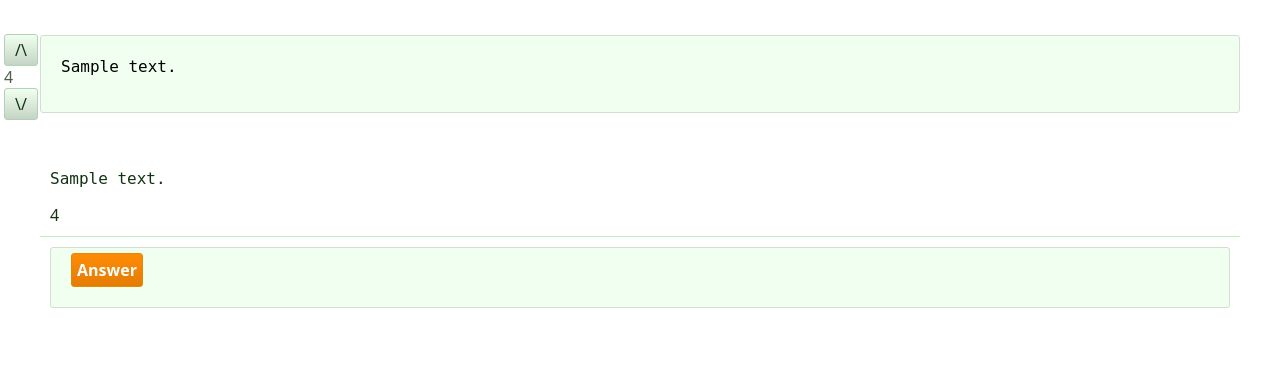
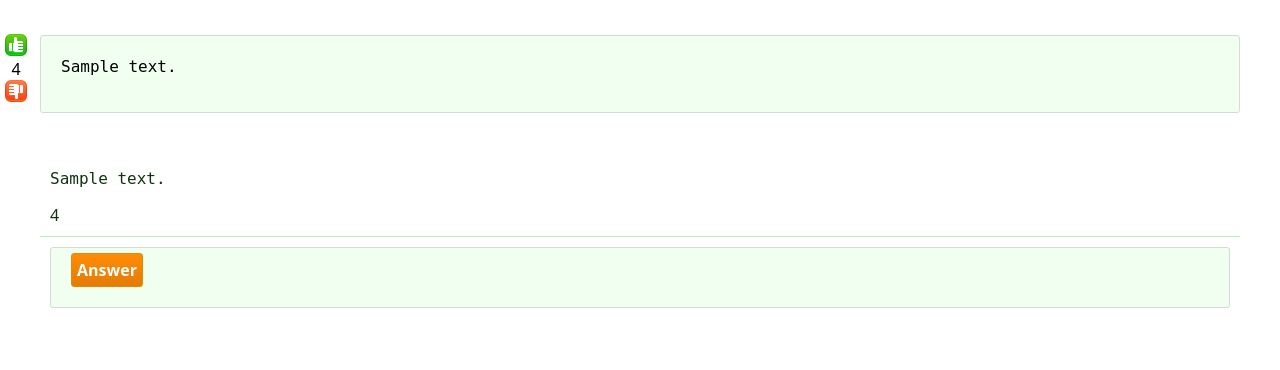
Before and after one commit to arpia/mlsdev_test, a Django app: template templates/question.html in a window 1280 px wide. Shown: the part 50-420 px from the top of the page. Run offline with Django 3.2, Linux system fonts and the light colour scheme; the template is opened without the code that fills it: values that come from a table or form of the project are taken from there, others are empty; tables that the repository leaves empty hold one stand-in row (values such as "Sample post"); parts of the project's set-up code (start-up, migrations or seed data) failed here and were passed over; some libraries are stand-ins or nearby versions.

```diff
--- a/media/style.css
+++ b/media/style.css
@@ -8,6 +8,7 @@ html,body {
 
 form {
      display: inline;
+     position: relative;
 }
 
 a {
@@ -257,6 +258,7 @@ div.subtext {
 }
 
 div.change {
+    text-align: center;
 	left: 0px;
 	position: fixed;
 	margin: 2px;
--- a/templates/question.html
+++ b/templates/question.html
@@ -12,10 +12,20 @@
 {% endblock %}
 
 {% block body %}
-<div class='change rating'>
-	<a class='button'>/\</a><br/>
-	{{question.rating}}<br/>
-	<a class='button'>\/</a><br/>
+<div class='change'>
+	<form id='vote_up' action='.' method='POST'>
+        <input type='hidden' name='vote' value='up'/>
+        <a title='{% trans "Vote up" %}' onclick="document.getElementById('vote_up').submit()">
+            <img src='/media/vote_up.jpg'/>
+        </a>
+    </form>
+	<div>{{question.rating}}</div>
+	<form id='vote_down' action='.' method='POST'>
+        <input type='hidden' name='vote' value='down'/>
+        <a title='{% trans "Vote down" %}' onclick="document.getElementById('vote_down').submit()">
+            <img src='/media/vote_down.jpg'/>
+        </a>
+    </form>
 </div>
 <div class='container'>
 	<pre width='auto'>{{question.body}}</pre>
```
Also changed, not shown: media/vote_down.jpg (added), media/vote_up.jpg (added), 1 other file.
